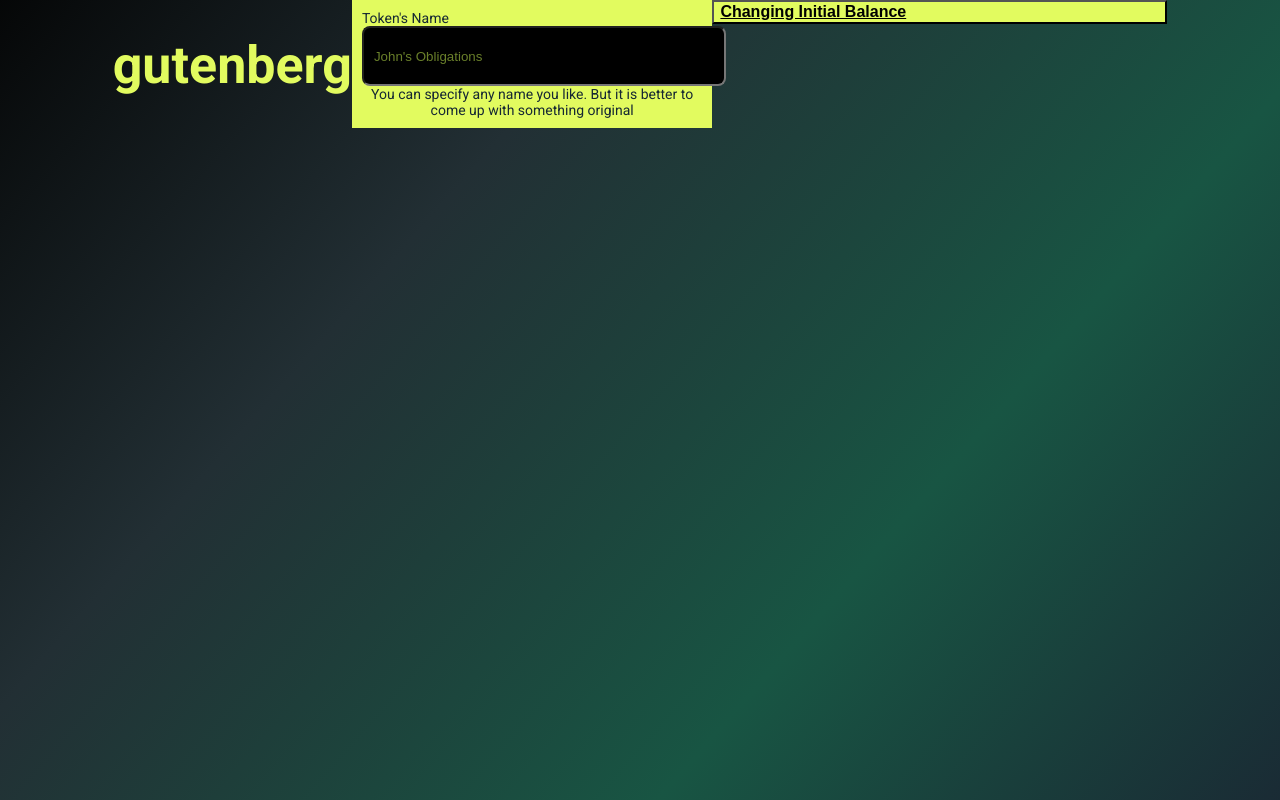
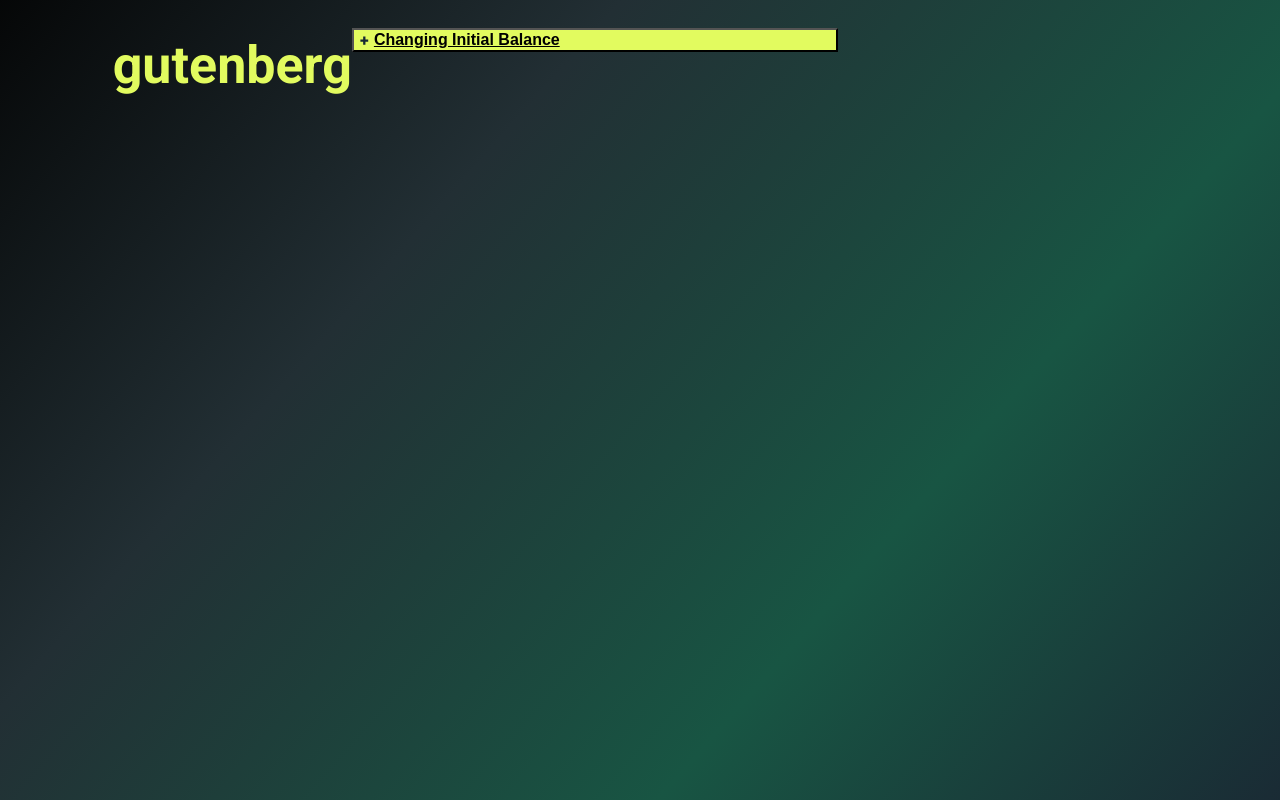
Before and after one commit to diekuche/gutenberg, a React (Create React App) app: page / in a window 1280 px wide. Built offline with nearby package versions, Linux system fonts and the light colour scheme.

Commit message:
add plus and minus

```diff
--- a/src/components/Collapsible/Collapsible.tsx
+++ b/src/components/Collapsible/Collapsible.tsx
@@ -1,14 +1,18 @@
 import styles from './index.module.css';
 import React, { useState } from 'react';
+import plus from '../../assets/plus.svg';
+import minus from '../../assets/minus.svg';
 
 export interface CollapsibleProps {
-    children?: React.ReactNode;
+    children: React.ReactNode;
     title: string;
     type: string;
+    icon?: JSX.Element;
 }
 
 export const Collapsible: React.FC<CollapsibleProps> = (props: CollapsibleProps) => {
     const [open, setOpen] = useState(false);
+    const icon = props.icon;
 
     const collapse = () => {
         setOpen(!open);
@@ -16,7 +20,7 @@ export const Collapsible: React.FC<CollapsibleProps> = (props: CollapsibleProps)
 
     return(
         <div className={styles.wrapper}>
-            <button className={styles.title} onClick={collapse}>{props.title}</button>
+            <button className={styles.title} onClick={collapse}>{(open && <img alt="" className={styles.icon} src={minus}/> || <img alt="" className={styles.icon} src={plus}/>)}{props.title}</button>
             {open && (
                 <div className={styles.children}>
                     {props.children}
--- a/src/components/Collapsible/index.module.css
+++ b/src/components/Collapsible/index.module.css
@@ -1,12 +1,13 @@
-div.wrapper {
+.wrapper {
     display: flex;
     flex-direction: column;
+    align-self: center;
     justify-content: flex-start;
     top: 40vh;
     width: 38vw;
 }
 
-button.title {
+.title {
     display: flex;
     align-items: flex-start;
     font-size: 16px;
@@ -16,6 +17,11 @@ button.title {
 
 }
 
-div.children {
+.children {
     background-color:#E2FB5F;
 }
+
+.icon {
+    align-self: center;
+    padding-right: 5px;
+}
--- a/src/components/Input/Input.tsx
+++ /dev/null
@@ -1,23 +0,0 @@
-import React from 'react';
-import styles from './index.module.css';
-
-export interface InputProps {
-    label: string;
-    placeholder: string;
-    type: string;
-    subtitle: string;
-}
-
-
-export const Input = (props:InputProps) => {
-
-    return (
-            <label className={styles.inputComp}>
-                <div className={styles.label}>{props.label}</div>
-                <input className={styles.input} type={props.type} placeholder={props.placeholder}/>
-                <div className={styles.subtitle}>{props.subtitle}</div>
-            </label>
-    );
-    }
-
-export default Input;
--- a/src/components/Input/index.module.css
+++ /dev/null
@@ -1,31 +0,0 @@
-.input {
-    width: 100%;
-    padding: 16px 10px;
-    gap: 10px;
-    height: 24px;
-    color: #D3FF54;
-    background: #000000;
-    border-radius: 8px;
-}
-
-input::placeholder {
-    font-weight: 300;
-    opacity: 0.5;
-    color: #D3FF54;
-}
-
-.subtitle {
-    padding: 0px;
-}
-
-.inputComp {
-    display: flex;
-    box-sizing: border-box;
-    padding: 10px;
-    width: 30vw;
-    align-items: flex-start;
-    flex-direction: column;
-    justify-content: flex-start;
-    color: #162833;
-    background-color: #e2fb5f;
-}
--- a/src/components/MainPage/MainPage.tsx
+++ b/src/components/MainPage/MainPage.tsx
@@ -2,7 +2,6 @@ import React from 'react';
 import styles from './index.module.css';
 import Collapsible from '../Collapsible/Collapsible'
 import Header from '../../Header/Header'
-import Input from '../Input/Input'
 
 
 type MainProps = {
@@ -14,20 +13,7 @@ export const MainPage = (props: MainProps) => {
     return (
         <div className={styles.mainpage}>
             <Header/>
-            <Input
-                label={`Token's Name`}
-                subtitle={`You can specify any name you like. But it is better to come up with something original`}
-                placeholder={`John's Obligations`}
-                type={`text`}
-            />
-            <Collapsible type='text' title='Changing Initial Balance'>
-                {<Input
-                label={`Token's Name`}
-                subtitle={`You can specify any name you like. But it is better to come up with something original`}
-                placeholder={`John's Obligations`}
-                type={`text`}
-                />}
-            </Collapsible>
+            <Collapsible type='text' title='Changing Initial Balance' children='changed'/>
         </div>
     );
     }
```
